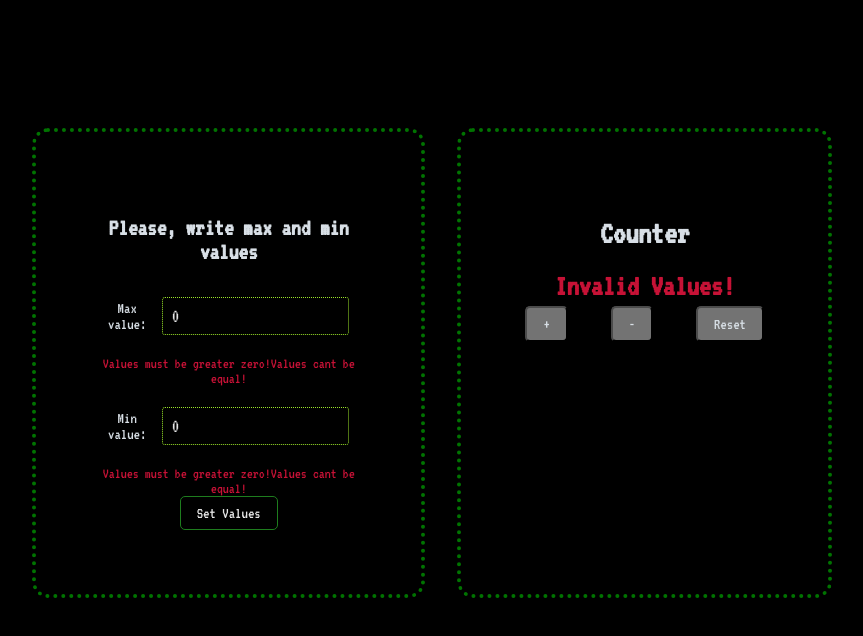
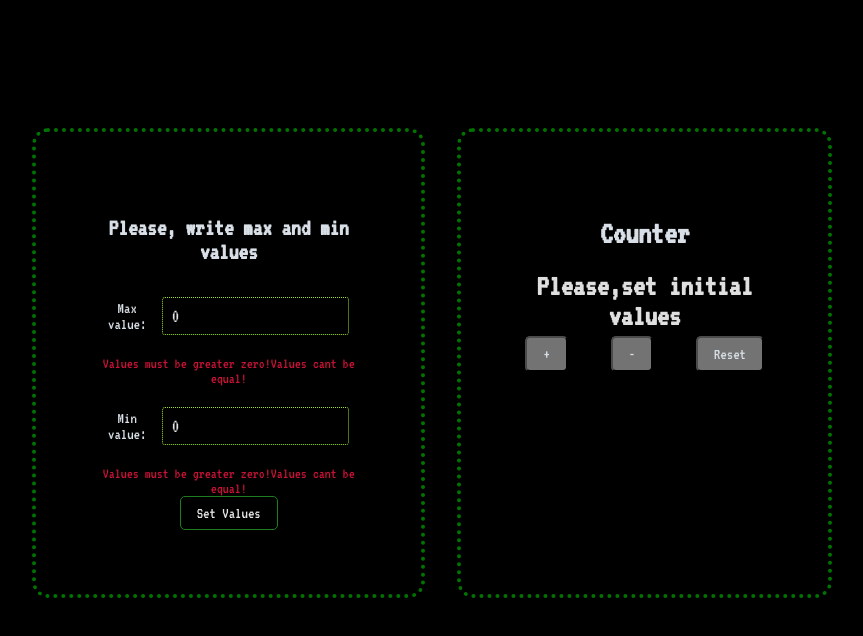
Before and after one commit to w1llow1sp/IT-INCUBATOR-advanced-counter, a React (Create React App) app: page / in a window 1280 px wide. Shown: the top 636 px of the page, without its empty margins (208-1071 px from the left). Built offline with nearby package versions, Linux system fonts and the light colour scheme.

Commit message:
Complete near 100% of task without using UseEffect()

```diff
--- a/src/App.tsx
+++ b/src/App.tsx
@@ -5,10 +5,12 @@ import {Counter} from './components/Counter/Counter';
 import {Card} from "./components-ui/Card/Card";
 import {ValueSetter} from "./components/ValueSetter/ValueSetter";
 
-//TODO: Разобраться со стилями в Counter.tsx counterColor
+//TODO: Counter.tsx
+//TODO: Разобраться со стилями в Counter.tsx (counterColor)
+//TODO: Вывести надпись до ввода значений 'Please set values' до отправки в Counter.tsx
+//TODO: ValueSetter.tsx
 //TODO: Спросить про поведение кнопки в ValueSetter.tsx
-//TODO: Код-ревью
-//TODO: Спросить, как реализовать
+
 
 
 function App() {
@@ -76,6 +78,8 @@ function App() {
                  PlusButtonHandler={PlusButtonHandler}
                  MinusButtonHandler={MinusButtonHandler}
                  ResetButtonHandler={ResetButtonHandler}
+
+                 disabled={disabled}
         />
       </Card>
       </div>
--- a/src/components/Counter/Counter.module.css
+++ b/src/components/Counter/Counter.module.css
@@ -1,12 +1,14 @@
 .defaultCounter {
     font-size: 30px;
     font-weight: bold;
-    font-weight: normal;
+    /*font-weight: normal;*/
     padding-bottom: 0.3rem;
+    color: #f8f8f8;
 }
 .criticalCounter {
     font-size: 30px;
     font-weight: bold;
-    color:crimson;
+    color: #ec0c2e;
+    /*color:crimson;*/
     padding-bottom: 0.3rem;
 }
--- a/src/components/Counter/Counter.tsx
+++ b/src/components/Counter/Counter.tsx
@@ -10,17 +10,20 @@ type AppPropsType ={
     PlusButtonHandler:()=>void
     MinusButtonHandler:()=>void
     ResetButtonHandler:()=>void
+
+    disabled:boolean
 }
-//TODO: Разобраться со стилями в counterColor
+
 export const Counter = (props:AppPropsType) => {
     let maxValue= Number(props.maxInputValue)
     let minValue = Number(props.minInputValue)
 
     let isEqualValues =
         minValue === maxValue
-        || minValue === 0
+        || minValue < 0
         || maxValue === 0
         || minValue >= maxValue
+
             ? 'Invalid Values!'
             : props.counter
 
@@ -28,7 +31,8 @@ export const Counter = (props:AppPropsType) => {
     const plusBtnColor = props.counter >= maxValue ? 'disabled' :'green' ;
     const minusBtnColor = props.counter <= minValue ? 'disabled' : 'red';
     const resetBtnColor = props.counter === 0 ? 'disabled' : 'blue';
-    let counterColor= props.counter === maxValue && props.counter === minValue || isEqualValues ? styles.criticalCounter : styles.defaultCounter
+    let counterColor= props.counter === maxValue || props.counter === minValue ? styles.criticalCounter : styles.defaultCounter
+    let styleField= props.disabled ? counterColor : styles.defaultCounter
     /*----*/
     /*--Для лучшей читаемости и рефакторинга кода вынесла все функции для кнопок наверх--*/
     const plusBtnHandler = () => {props.PlusButtonHandler()}
@@ -40,8 +44,10 @@ export const Counter = (props:AppPropsType) => {
     return (
         <div className={styles.counterWrapper}>
             <h1>Counter</h1>
-            <div className={counterColor }>
-                {isEqualValues}
+            <div className={styleField }>
+                {!props.disabled
+                    ? "Please,set initial values"
+                    : isEqualValues}
             </div>
             <div className={'btnWrapper'}>
                 <Button
--- a/src/components/ValueSetter/ValueSetter.tsx
+++ b/src/components/ValueSetter/ValueSetter.tsx
@@ -89,8 +89,9 @@ export const ValueSetter = (props:AppPropsType) => {
             </div>
 
             <div>
-                <Button color={props.disabled ? 'disabled':'green'}
-                        disabled={props.disabled}
+                <Button color={'green'}
+                    //color={props.disabled ? 'disabled':'green'}
+                        //disabled={props.disabled}
                         callBack={props.addNumbersToLocalStorage}
                 >Set Values
 
```
